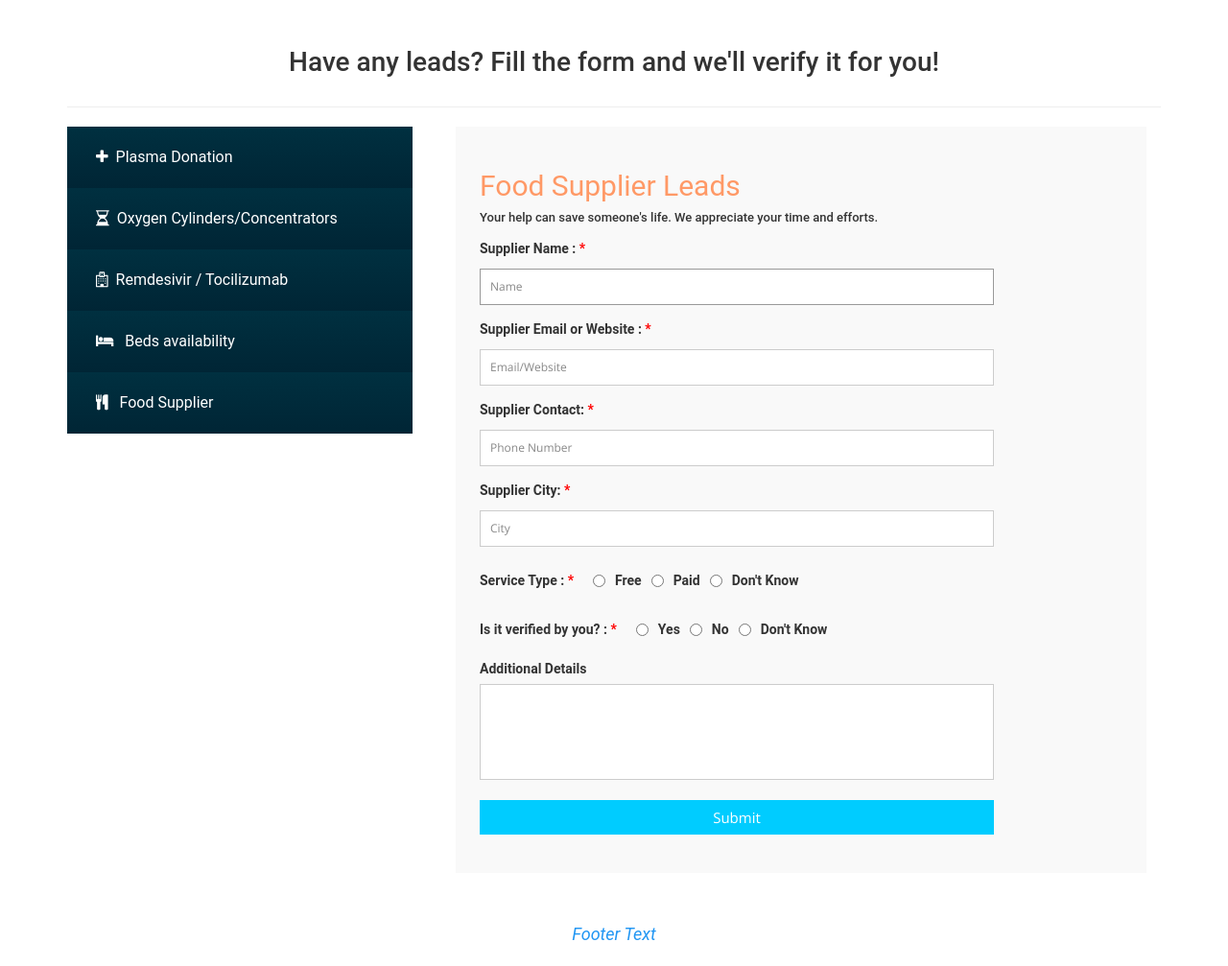
After one commit to aishux/Srot, a Django app: page /donations/food/ in a window 1280 px wide. The commit adds this page. Shown: the whole page at 96% size. Run offline with Django 3.2, Linux system fonts and the light colour scheme; some libraries are stand-ins or nearby versions.

Commit message:
“donations”

```diff
--- a/media/css/plasma.css
+++ b/media/css/plasma.css
@@ -24,9 +24,9 @@
 fieldset {
 	border: medium none !important;
 	margin: 0 0 10px;
-	min-width: 100%;
+	min-width: 80%;
 	padding: 0;
-	width: 100%;
+	width: 60%;
 }
 
 #contact input[type="text"], #contact input[type="email"], #contact input[type="tel"], #contact input[type="url"], #contact textarea {
@@ -92,3 +92,44 @@ fieldset {
 	margin:0 auto;
 	position:relative;
 }
+
+.form-inline {
+	display: flex;
+	flex-flow: row wrap;
+	align-items: center;
+  }
+
+  .form-inline label {
+	margin: 5px 10px 5px 0;
+  }
+
+  .form-inline input {
+	vertical-align: middle;
+	margin: 5px 10px 5px 0;
+	padding: 10px;
+	background-color: #fff;
+	border: 1px solid #ddd;
+  }
+
+  .form-inline button {
+	padding: 10px 20px;
+	background-color: dodgerblue;
+	border: 1px solid #ddd;
+	color: white;
+	cursor: pointer;
+  }
+
+  .form-inline button:hover {
+	background-color: royalblue;
+  }
+
+  @media (max-width: 800px) {
+	.form-inline input {
+	  margin: 10px 0;
+	}
+
+	.form-inline {
+	  flex-direction: column;
+	  align-items: stretch;
+	}
+  }
--- a/srotApp/admin.py
+++ b/srotApp/admin.py
@@ -4,3 +4,8 @@ from .models import *
 # Register your models here.
 
 admin.site.register(Discussion)
+admin.site.register(Plasma)
+admin.site.register(Oxygen)
+admin.site.register(Injection)
+admin.site.register(Food)
+admin.site.register(Beds)
--- /dev/null
+++ b/srotApp/templates/donations/food.html
@@ -0,0 +1,63 @@
+{% extends "donations/sidebar.html" %}
+
+{% block css %}
+<link rel="stylesheet" href="/media/css/plasma.css">
+{% endblock css %}
+
+{% block body %}
+
+<div class="container" id="form_container">
+  <form id="contact" action="{% url 'food' %}" method="post"> {% csrf_token %}
+    <h3>Food Supplier Leads</h3>
+<h4>Your help can save someone's life. We appreciate your time and efforts.</h4>    <fieldset>
+      <label for="cars">Supplier Name : <label style="color:red;">*</label></label>
+      <input placeholder="Name" type="text" tabindex="1" name="food_supplier_name" required autofocus>
+    </fieldset>
+    <fieldset>
+      <label for="cars">Supplier Email or Website : <label style="color:red;">*</label></label>
+      <input placeholder="Email/Website" type="email" tabindex="2" name="food_supplier_email" required autofocus>
+    </fieldset>
+    <fieldset>
+      <label for="cars">Supplier Contact: <label style="color:red;">*</label></label>
+      <input placeholder="Phone Number" type="tel" tabindex="3" name="food_supplier_contact" required autofocus>
+    </fieldset>
+    <fieldset>
+      <label for="cars">Supplier City: <label style="color:red;">*</label></label>
+      <input placeholder="City" type="tel" tabindex="3" name="food_supplier_city" required autofocus>
+    </fieldset>
+
+    <fieldset class="form-inline">
+      <label for="cars">Service Type : <label style="color:red;">*</label></label><p></p>
+      <input type="radio" id="Free" name="food_supplier_service" value="Free">
+      <label for="Free">Free</label><br>
+      <input type="radio" id="Paid" name="food_supplier_service" value="Paid">
+      <label for="Paid">Paid</label><br>
+      <input type="radio" id="dont know" name="food_supplier_service" value="dont know">
+      <label for="dont know">Don't Know</label>
+    </fieldset>
+
+    <fieldset class="form-inline">
+      <label for="cars">Is it verified by you? : <label style="color:red;">*</label></label><p></p>
+      <input type="radio" id="yes" name="food_supplier_verify" value="yes">
+      <label for="yes">Yes</label><br>
+      <input type="radio" id="no" name="food_supplier_verify" value="no">
+      <label for="no">No</label><br>
+      <input type="radio" id="dont know" name="food_supplier_verify" value="dont know">
+      <label for="dont know">Don't Know</label>
+    </fieldset>
+
+     <fieldset>
+      <label for="cars">Additional Details</label>
+      <textarea id="w3review" name="food_supplier_details" rows="4" cols="50"></textarea>
+    </fieldset>
+
+    <fieldset>
+      <button name="submit" type="submit" id="contact-submit" data-submit="...Sending">Submit</button>
+    </fieldset>
+
+  </form>
+
+
+</div>
+
+{% endblock %}
--- a/srotApp/templates/donations/sidebar.html
+++ b/srotApp/templates/donations/sidebar.html
@@ -26,7 +26,7 @@
 					{% comment %} <li class="menu-child">
 						<a href="#"><i class="fa fa-truck"></i> Delivery Information</a>
 						<ul>
-							<li><a href="#">Delivery charges</a></li>
+							<li><a href="{% url 'plasma' %}">Delivery charges</a></li>
 							<li><a href="#">Next Day Delivery</a></li>
 							<li><a href="#">Courier Delivery</a></li>
 							<li><a href="#">Northern Ireland</a></li>
@@ -35,22 +35,24 @@
 							<li><a href="#">Send to a Friend</a></li>
 							<li><a href="#">Hermes</a></li>
 						</ul>
-					</li> {% endcomment %}
-					<li class="menu-child">
-						<a href="#"><i class="fa fa-plus"></i>Plasma Donation</a>
+					</li>  {% endcomment %}
+					{% comment %} <li><a href="{% url 'plasma' %}"><i class="fa fa-plus"></i>Delivery charges</a></li> {% endcomment %}
+					<li class="menu-parent">
+
+						<a href="{% url 'plasma' %}"><i class="fa fa-plus"></i>Plasma Donation</a>
 					</li>
 
-					<li class="menu-child">
-						<a href="#"><i class="fa fa-hourglass-half "></i>Oxygen Cylinders/Concentrators</a>
+					<li>
+						<a href="{% url 'oxygen' %}"><i class="fa fa-hourglass-half "></i>Oxygen Cylinders/Concentrators</a>
 					</li>
-					<li class="menu-child">
-						<a href="#"><i class="fa fa-hospital-o"></i>Remdesivir / Tocilizumab </a>
+					<li>
+						<a href="{% url 'injections' %}"><i class="fa fa-hospital-o"></i>Remdesivir / Tocilizumab </a>
 					</li>
-					<li class="menu-child">
-						<a href="#"><i class="fa fa-bed"></i> Beds availability </a>
+					<li>
+						<a href="{% url 'beds' %}"><i class="fa fa-bed"></i> Beds availability </a>
 					</li>
-					<li class="menu-child">
-						<a href="#"><i class="fa fa-cutlery"></i> Food Supplier</a>
+					<li>
+						<a href="{% url 'food' %}"><i class="fa fa-cutlery"></i> Food Supplier</a>
 					</li>
 				</ul>
 			</div>
--- a/srotApp/urls.py
+++ b/srotApp/urls.py
@@ -6,5 +6,8 @@ urlpatterns = [
     path('discussions/',views.discussions,name="discussions"),
     path('donations/sidebar/',views.sidebar,name="sidebar"),
     path('donations/plasma/',views.plasma,name="plasma"),
-
+    path('donations/oxygen/',views.oxygen,name="oxygen"),
+    path('donations/injections/',views.injections,name="injections"),
+    path('donations/food/',views.food,name="food"),
+    path('donations/beds/',views.beds,name="beds"),
 ]
--- a/srotApp/views.py
+++ b/srotApp/views.py
@@ -23,4 +23,85 @@ def sidebar(request):
     return render(request,'donations/sidebar.html')
 
 def plasma(request):
-    return render(request,'donations/plasma.html')
+    if request.method == "POST":
+        plasma_donor_name = request.POST.get("plasma_donor_name")
+        plasma_donor_email = request.POST.get("plasma_donor_email")
+        plasma_donor_contact = request.POST.get("plasma_donor_contact")
+        plasma_donor_city = request.POST.get("plasma_donor_city")
+        plasma_donor_bloodgroup = request.POST.get("plasma_donor_bloodgroup")
+        plasma_donor_age = request.POST.get("plasma_donor_age")
+        plasma_donor_gender = request.POST.get("plasma_donor_gender")
+        plasma_donor_confirm = request.POST.get("plasma_donor_confirm")
+
+        plas = Plasma(plasma_donor_name=plasma_donor_name , plasma_donor_email= plasma_donor_email, plasma_donor_contact=plasma_donor_contact, plasma_donor_bloodgroup=plasma_donor_bloodgroup, plasma_donor_age=plasma_donor_age, plasma_donor_gender=plasma_donor_gender, plasma_donor_confirm=plasma_donor_confirm)
+        plas.save()
+
+    all_plas = Plasma.objects.all()
+
+    return render(request,'donations/plasma.html',{"all_plas":all_plas})
+
+def oxygen(request):
+    if request.method == "POST":
+        oxygen_lead_name = request.POST.get("oxygen_lead_name")
+        oxygen_lead_email = request.POST.get("oxygen_lead_email")
+        oxygen_lead_contact = request.POST.get("oxygen_lead_contact")
+        oxygen_lead_city = request.POST.get("oxygen_lead_city")
+        oxygen_lead_verify = request.POST.get("oxygen_lead_verify")
+        oxygen_lead_details = request.POST.get("oxygen_lead_details")
+
+        oxy = Oxygen(oxygen_lead_name=oxygen_lead_name, oxygen_lead_email=oxygen_lead_email, oxygen_lead_contact=oxygen_lead_contact, oxygen_lead_city=oxygen_lead_city, oxygen_lead_verify=oxygen_lead_verify, oxygen_lead_details=oxygen_lead_details)
+        oxy.save()
+
+    all_oxy = Oxygen.objects.all()
+
+    return render(request,'donations/oxygen.html',{"all_oxy":all_oxy})
+
+def injections(request):
+    if request.method == "POST":
+        injection_lead_name = request.POST.get("injection_lead_name")
+        injection_lead_email = request.POST.get("injection_lead_email")
+        injection_lead_contact = request.POST.get("injection_lead_contact")
+        injection_lead_city = request.POST.get("injection_lead_city")
+        injection_lead_drugname = request.POST.get("injection_lead_drugname")
+        injection_lead_verify = request.POST.get("injection_lead_verify")
+        injection_lead_details = request.POST.get("injection_lead_details")
+
+        inj = Injection(injection_lead_name=injection_lead_name, injection_lead_email=injection_lead_email, injection_lead_contact=injection_lead_contact, injection_lead_city=injection_lead_city, injection_lead_drugname=injection_lead_drugname, injection_lead_verify=injection_lead_verify, injection_lead_details=injection_lead_details)
+        inj.save()
+
+    all_inj = Injection.objects.all()
+
+    return render(request,'donations/injections.html',{"all_inj":all_inj})
+
+def food(request):
+    if request.method == "POST":
+        food_supplier_name = request.POST.get("food_supplier_name")
+        food_supplier_email = request.POST.get("food_supplier_email")
+        food_supplier_contact = request.POST.get("food_supplier_contact")
+        food_supplier_city = request.POST.get("food_supplier_city")
+        food_supplier_service = request.POST.get("food_supplier_service")
+        food_supplier_verify = request.POST.get("food_supplier_verify")
+        food_supplier_details = request.POST.get("food_supplier_details")
+
+        food = Food(food_supplier_name=food_supplier_name, food_supplier_email=food_supplier_email, food_supplier_contact=food_supplier_contact, food_supplier_city=food_supplier_city, food_supplier_service=food_supplier_service, food_supplier_verify=food_supplier_verify, food_supplier_details=food_supplier_details)
+        food.save()
+
+    all_food = Food.objects.all()
+
+    return render(request,'donations/food.html',{"all_food":all_food})
+
+def beds(request):
+    if request.method == "POST":
+        hospital_name = request.POST.get("hospital_name")
+        hospital_contact = request.POST.get("hospital_contact")
+        hospital_city = request.POST.get("hospital_city")
+        hospital_address = request.POST.get("hospital_address")
+        hospital_beds = request.POST.get("hospital_beds")
+        hospital_verify = request.POST.get("hospital_verify")
+        hospital_details = request.POST.get("hospital_details")
+
+        beds = Beds(hospital_name=hospital_name, hospital_contact=hospital_contact, hospital_city=hospital_city, hospital_address=hospital_address, hospital_beds=hospital_beds, hospital_verify=hospital_verify, hospital_details=hospital_details)
+        beds.save()
+    all_beds = Beds.objects.all()
+
+    return render(request,'donations/beds.html',{"all_beds":all_beds})
```
Also changed, not shown: srotApp/models.py (+61 -0 lines), srotApp/templates/donations/beds.html (added, +65 -0 lines), srotApp/templates/donations/injections.html (added, +64 -0 lines), srotApp/templates/donations/oxygen.html (added, +55 -0 lines), srotApp/templates/donations/plasma.html (+60 -8 lines), db.sqlite3, media/js/sidebar.js (line endings or trailing spaces), srotApp/migrations/0002_plasma.py (added), srotApp/migrations/0003_plasma_plasma_donor_city.py (added), srotApp/migrations/0004_oxygen.py (added), srotApp/migrations/0005_oxygen_oxygen_lead_details.py (added), srotApp/migrations/0006_injection.py (added), srotApp/migrations/0007_food.py (added), srotApp/migrations/0008_beds.py (added).
